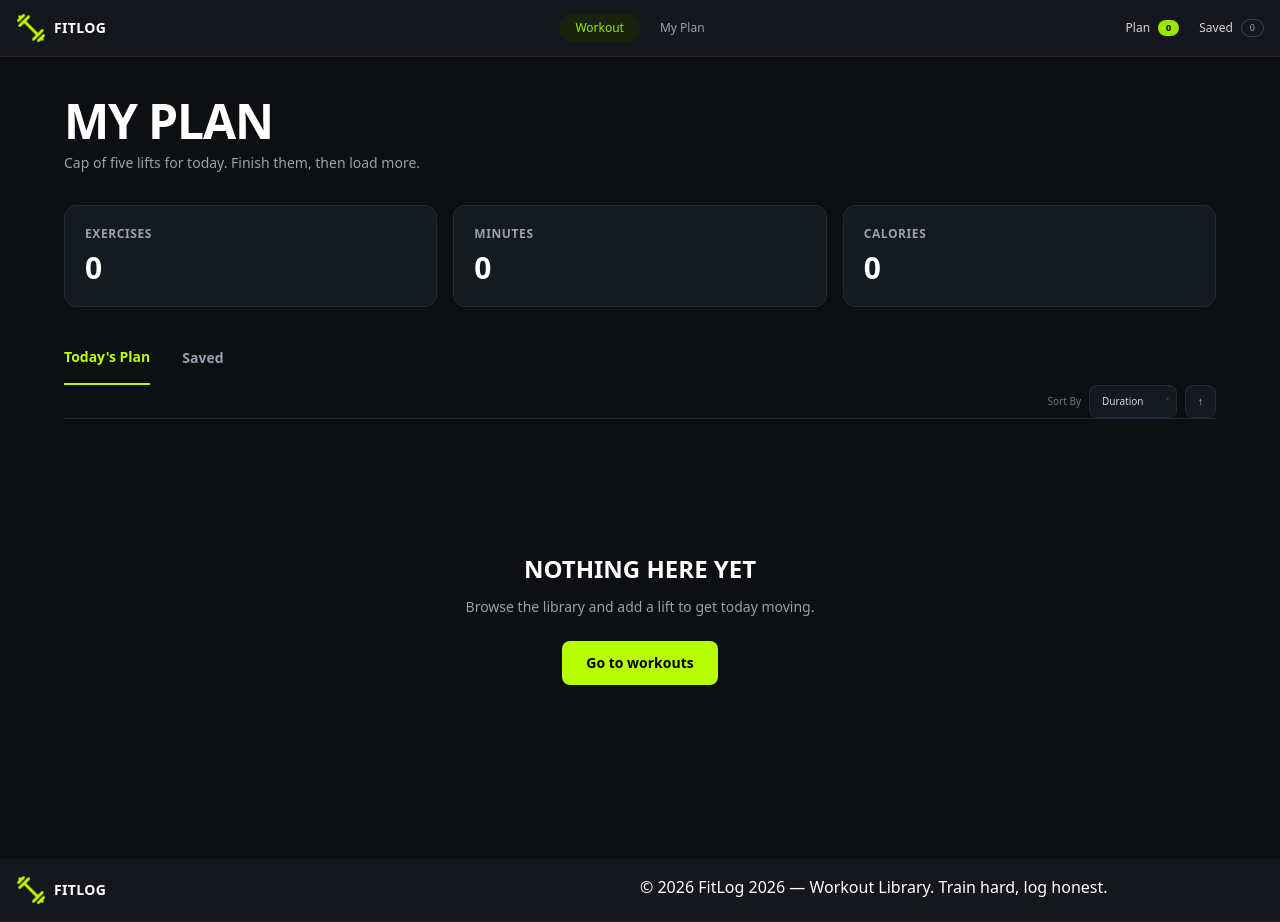
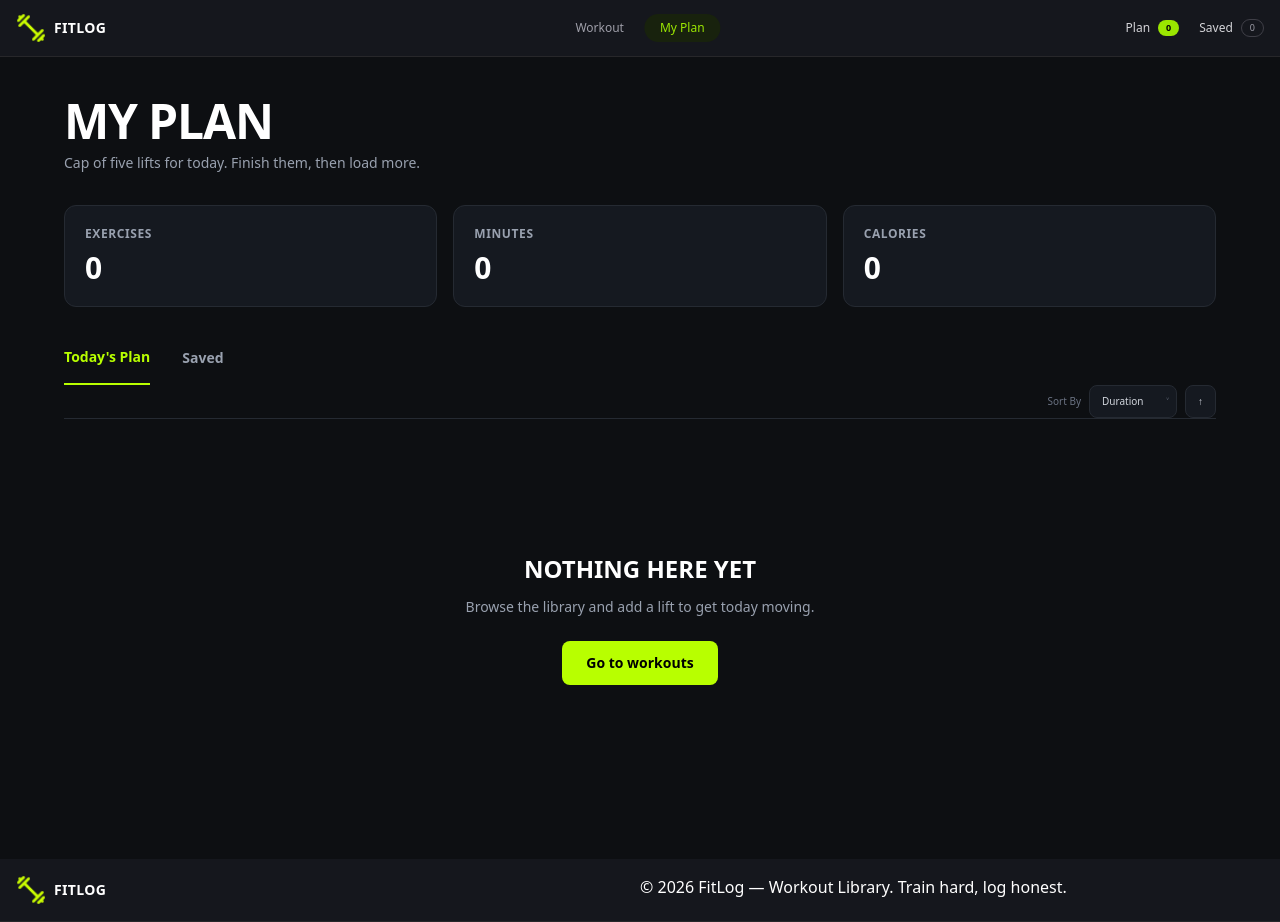
Before and after one commit to jahid-hasan999/assignment-6, a Next.js app: page /my-plan in a window 1280 px wide. Built offline with nearby package versions, Linux system fonts and the light colour scheme.

Commit message:
ReCheck all requeiment

```diff
--- /dev/null
+++ b/src/app/Loading.tsx
@@ -0,0 +1,13 @@
+const Loading = () => {
+  return (
+    <div className="flex min-h-[300px] items-center justify-center bg-[#0d0f12]">
+      <div className="text-center">
+        <div className="mx-auto h-10 w-10 animate-spin rounded-full border-4 border-zinc-700 border-t-[#b8ff00]" />
+
+        <p className="mt-4 text-sm text-gray-400">Loading workouts…</p>
+      </div>
+    </div>
+  );
+};
+
+export default Loading;
--- a/src/app/component/home/Banner.tsx
+++ b/src/app/component/home/Banner.tsx
@@ -3,7 +3,8 @@ import Link from 'next/link';
 
 const Banner = () => {
   return (
-    <section className="container mx-auto grid grid-cols-1 items-center gap-8 px-4 py-10 md:grid-cols-2 bg-[#15171D] rounded-2xl mt-6">
+    <section className="container mx-auto grid grid-cols-1 items-center gap-8 px-4 py-10 md:grid-cols-2 bg-[#15171D] rounded-2xl mt-6"
+    >
       {/* Left Content */}
       <div>
         <span className="text-sm font-semibold text-yellow-300 px-1.5">
--- a/src/app/component/home/LibraryData.tsx
+++ b/src/app/component/home/LibraryData.tsx
@@ -10,7 +10,7 @@ const LibraryData = async () => {
   const datas: FitlogData[] = await getData();
 
   return (
-    <section className="container mx-auto px-4 py-10">
+    <section id="library" className="container mx-auto px-4 py-10">
       <h1 className="text-3xl font-extrabold tracking-wide">THE LIBRARY</h1>
       <p className="text-gray-400 mt-1 mb-6">
         Twelve lifts covering every major muscle group.
--- a/src/app/component/shared/Footer.tsx
+++ b/src/app/component/shared/Footer.tsx
@@ -16,8 +16,8 @@ const Footer = () => {
           <span className="text-sm font-bold tracking-wide">FITLOG</span>
         </div>
         <p>
-          © 2026 FitLog {new Date().getFullYear()} — Workout Library. Train
-          hard, log honest.
+          © {new Date().getFullYear()} FitLog — Workout Library. Train hard, log
+          honest.
         </p>
       </aside>
     </footer>
--- a/src/app/component/shared/Navbar.tsx
+++ b/src/app/component/shared/Navbar.tsx
@@ -4,9 +4,11 @@ import { PlanContext } from '@/context/PlanContext';
 import Image from 'next/image';
 import Link from 'next/link';
 import { useContext } from 'react';
+import { usePathname } from 'next/navigation';
 
 const Navbar = () => {
   const context = useContext(PlanContext);
+  const pathname = usePathname();
 
   if (!context) {
     return null;
@@ -18,7 +20,6 @@ const Navbar = () => {
     <nav className="border-b border-zinc-800 bg-[#15171D] text-white">
       <div className="container mx-auto flex h-14 items-center justify-between px-4">
         {/* Logo */}
-
         <div className="flex items-center gap-2">
           <Image
             src="/logo.png"
@@ -35,21 +36,30 @@ const Navbar = () => {
         <div className="absolute left-1/2 flex -translate-x-1/2 items-center gap-1">
           <Link
             href="/"
-            className="rounded-full bg-[#18220d] px-4 py-1.5 text-xs font-medium text-lime-400"
+            className={`rounded-full px-4 py-1.5 text-xs font-medium transition ${
+              pathname === '/'
+                ? 'bg-[#18220d] text-lime-400'
+                : 'text-zinc-400 hover:text-white'
+            }`}
           >
             Workout
           </Link>
 
           <Link
             href="/my-plan"
-            className="rounded-full px-4 py-1.5 text-xs text-zinc-400 transition hover:text-white"
+            className={`rounded-full px-4 py-1.5 text-xs font-medium transition ${
+              pathname === '/my-plan'
+                ? 'bg-[#18220d] text-lime-400'
+                : 'text-zinc-400 hover:text-white'
+            }`}
           >
             My Plan
           </Link>
         </div>
 
+
         <div className="flex items-center gap-5 text-xs">
-          {/* Plan */}
+
           <Link
             href="/my-plan"
             className="flex items-center gap-2 text-zinc-300 hover:text-white"
--- a/src/app/library/[id]/page.tsx
+++ b/src/app/library/[id]/page.tsx
@@ -1,33 +1,32 @@
 import DetailsCard from '@/app/component/shared/DetailsCard';
 import { FitlogData } from '@/type/page';
+import { notFound } from 'next/navigation';
 
-
-interface DetailsPrams{
+interface DetailsParams {
   params: Promise<{
-    id:string,
-  }>
+    id: string;
+  }>;
 }
 
 const getData = async (): Promise<FitlogData[]> => {
   const res = await fetch('https://api.abcz.workers.dev/api/fitlog');
+
   if (!res.ok) {
     throw new Error('Failed to fetch workout data');
   }
+
   return res.json();
 };
-const DetailsData = async ({ params }:DetailsPrams) => {
 
+const DetailsData = async ({ params }: DetailsParams) => {
   const { id } = await params;
+
   const datas = await getData();
+
   const workout = datas.find(item => String(item.id) === id);
 
   if (!workout) {
-    return (
-      <div className="container mx-auto px-4 py-20 text-center">
-        {' '}
-        <h1 className="text-3xl font-bold">Workout not found</h1>{' '}
-      </div>
-    );
+    notFound();
   }
 
   return (
--- a/src/app/my-plan/page.tsx
+++ b/src/app/my-plan/page.tsx
@@ -73,15 +73,19 @@ const MyPlanPage = () => {
 
 
   const handleMarkDone = (id: string | number) => {
-    setDoneIds(prev => {
-      if (prev.includes(String(id))) {
-        return prev.filter(itemId => itemId !== String(id));
-      }
+    const workoutId = String(id);
+    const isCurrentlyDone = doneIds.includes(workoutId);
 
-      return [...prev, String(id)];
-    });
+    if (isCurrentlyDone) {
+      setDoneIds(prev => prev.filter(itemId => itemId !== workoutId));
+
+      toast.info('Workout marked as not done');
+    } else {
+      setDoneIds(prev => [...prev, workoutId]);
+
+      toast.success('Workout marked as done');
+    }
   };
-
   const sortedItems = [...currentItems].sort((a, b) => {
     let valueA = 0;
     let valueB = 0;
@@ -254,6 +258,7 @@ const MyPlanPage = () => {
 
                       {activeTab === 'today' && (
                         <button
+                          type="button"
                           onClick={() => handleMarkDone(item.id)}
                           className={`flex items-center gap-1 rounded-full px-4 py-2 text-[10px] font-semibold transition ${
                             isDone
@@ -262,10 +267,9 @@ const MyPlanPage = () => {
                           }`}
                         >
                           <span>✓</span>
-
                           {isDone ? 'Done' : 'Mark as Done'}
                         </button>
-                      )}
+                      )};
 
                       <button
                         onClick={() =>
--- /dev/null
+++ b/src/app/not-found.tsx
@@ -0,0 +1,24 @@
+const NotFound = () => {
+  return (
+    <main className="flex min-h-[70vh] items-center justify-center bg-[#0d0f12] px-4 text-center text-white">
+      <div>
+        <p className="text-sm font-semibold text-[#b8ff00]">404 ERROR</p>
+
+        <h1 className="mt-3 text-5xl font-extrabold">PAGE NOT FOUND</h1>
+
+        <p className="mt-4 text-sm text-gray-400">
+          The workout or page you are looking for does not exist.
+        </p>
+
+        <a
+          href="/"
+          className="mt-6 inline-block rounded-lg  bg-[#b8ff00] px-6 py-3 text-sm font-bold text-black"
+        >
+          Go to workouts
+        </a>
+      </div>
+    </main>
+  );
+};
+
+export default NotFound;
```
Also changed, not shown: 1 other file (tests, documents, lock files or other folders).
